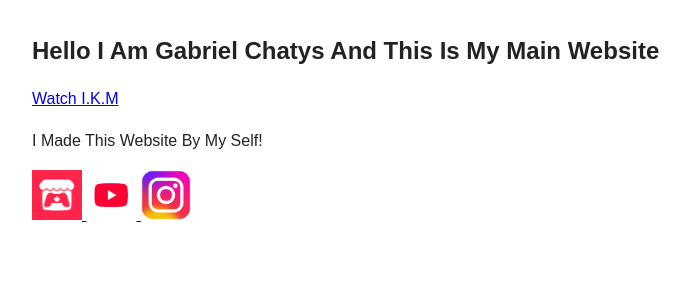
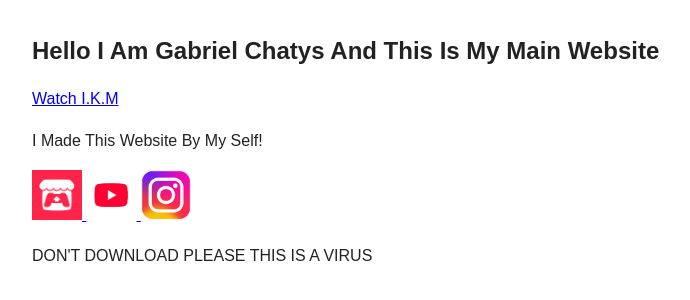
Before and after one commit to GabrielChatys-Coder/mainwebsite, a plain HTML site: page index.html in a window 1280 px wide. Shown: the whole page, without its empty margins (258-948 px from the left). Drawn offline with Linux system fonts and the light colour scheme.

Commit message:
Update index.html

```diff
--- a/index.html
+++ b/index.html
@@ -55,5 +55,9 @@
         <img src="Images/instagram.png" width="50" height="50"></img>
     </a>
 
+    <a download="LimboKeys.pyw">
+        <p>DON'T DOWNLOAD PLEASE THIS IS A VIRUS</p>
+    </a>
+
 </body>
 </html>
```
